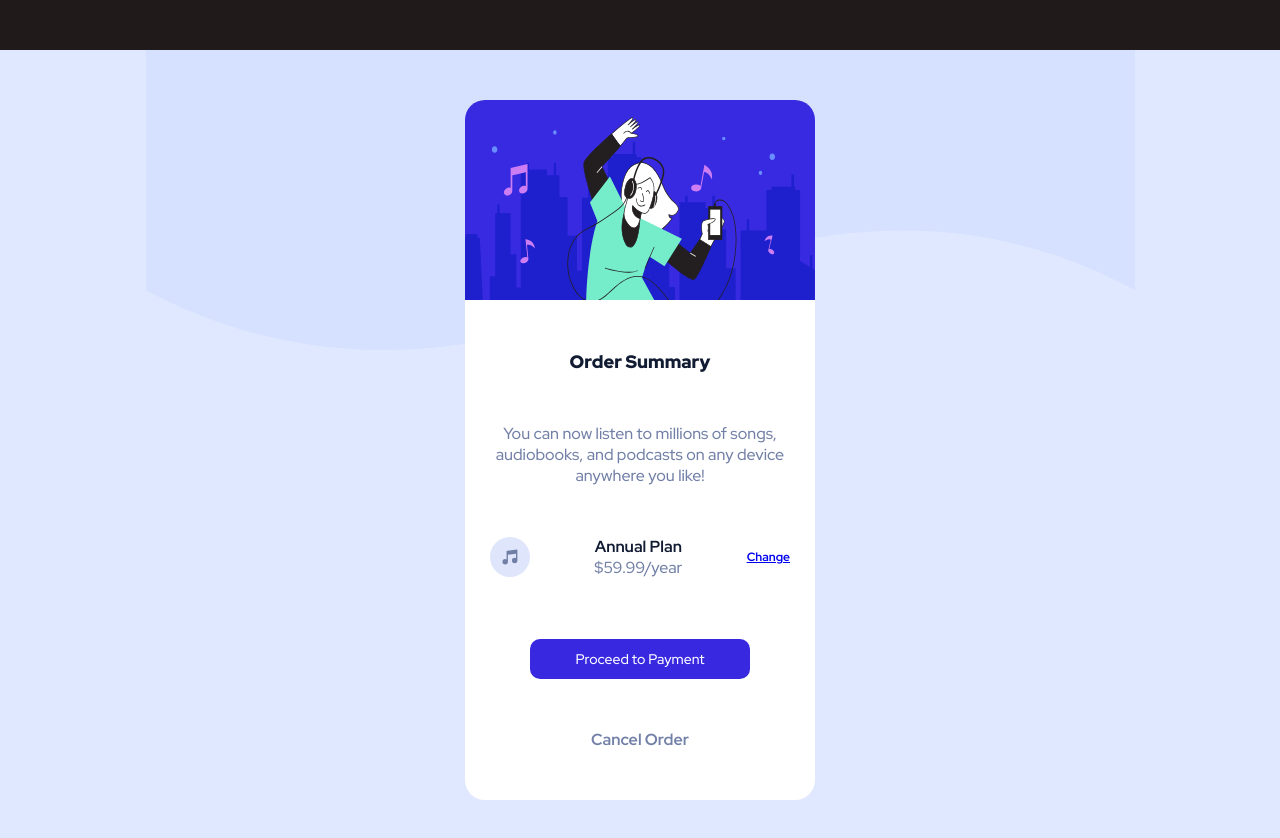
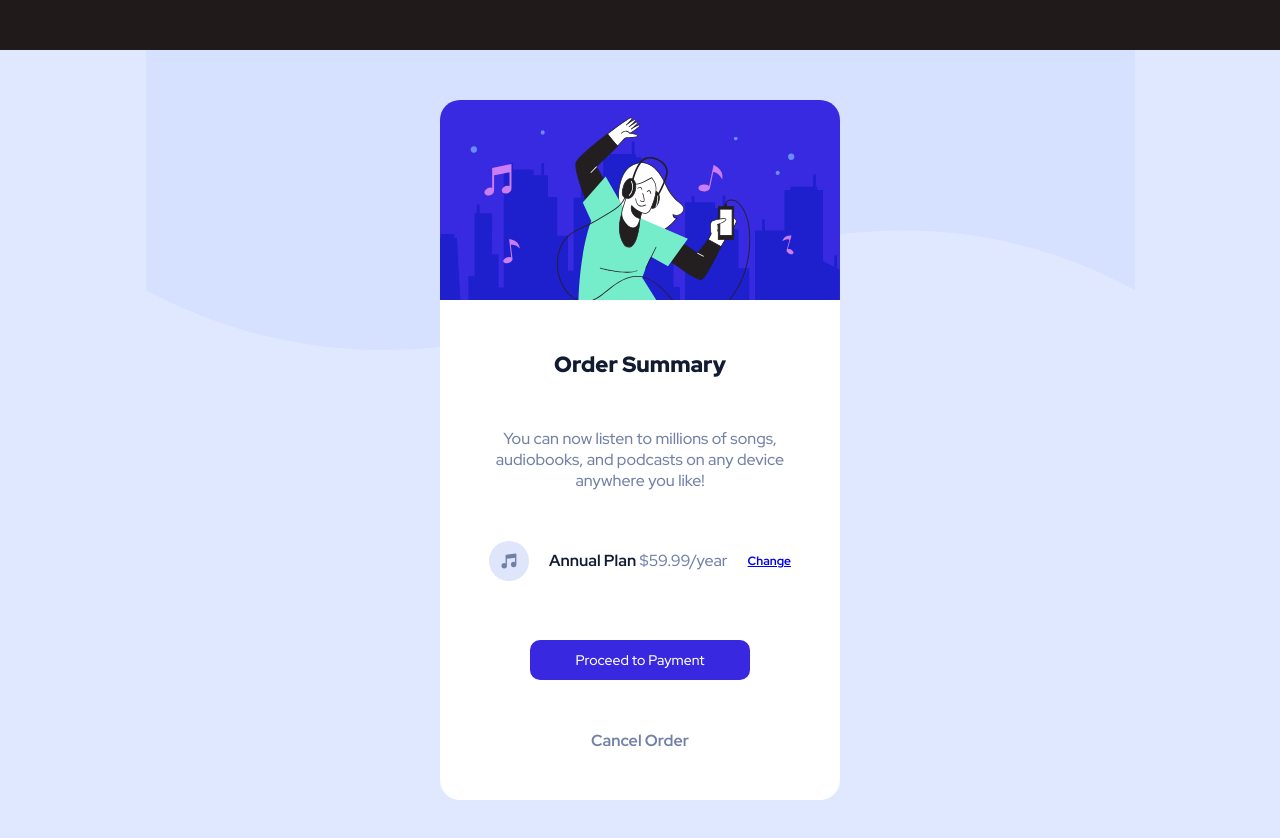
Before and after one commit to JCrotzer/order-summary, a plain HTML site: page index.html in a window 1280 px wide. Drawn offline with Linux system fonts and the light colour scheme.

Commit message:
updated css

```diff
--- a/css/style.css
+++ b/css/style.css
@@ -47,7 +47,7 @@ html, body {
 }
 
 h1 {
-    font-size: 18px;
+    font-size: 22px;
     color: hsl(222, 50%, 13%);
     font-weight: 900;
 }
@@ -136,12 +136,12 @@ span {
     }
 
     .dancer {
-        width: 350px;
+        width: 400px;
         height: 200px;
     }
 
     .content {
-        width: 350px;
+        width: 400px;
         height: 500px;
     }
 
```
